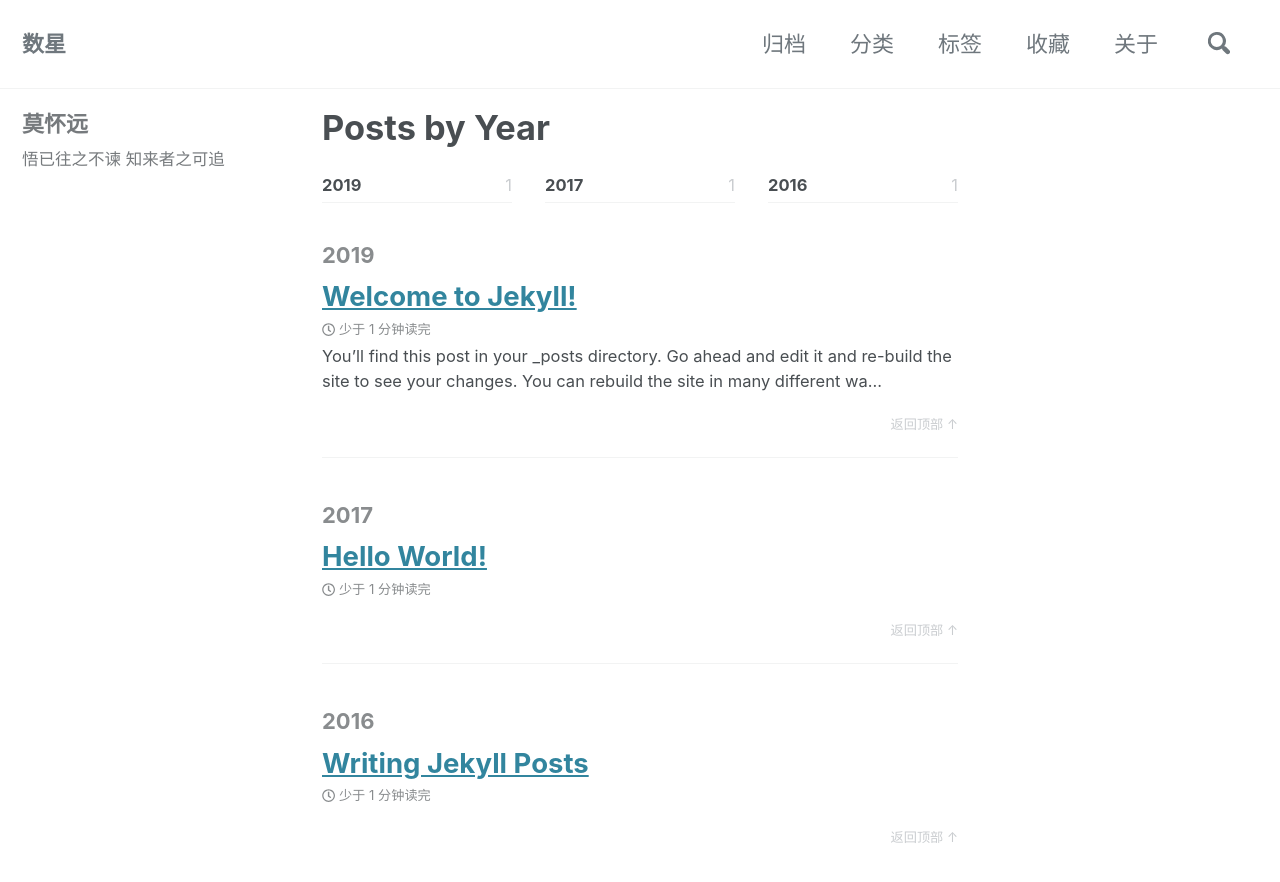
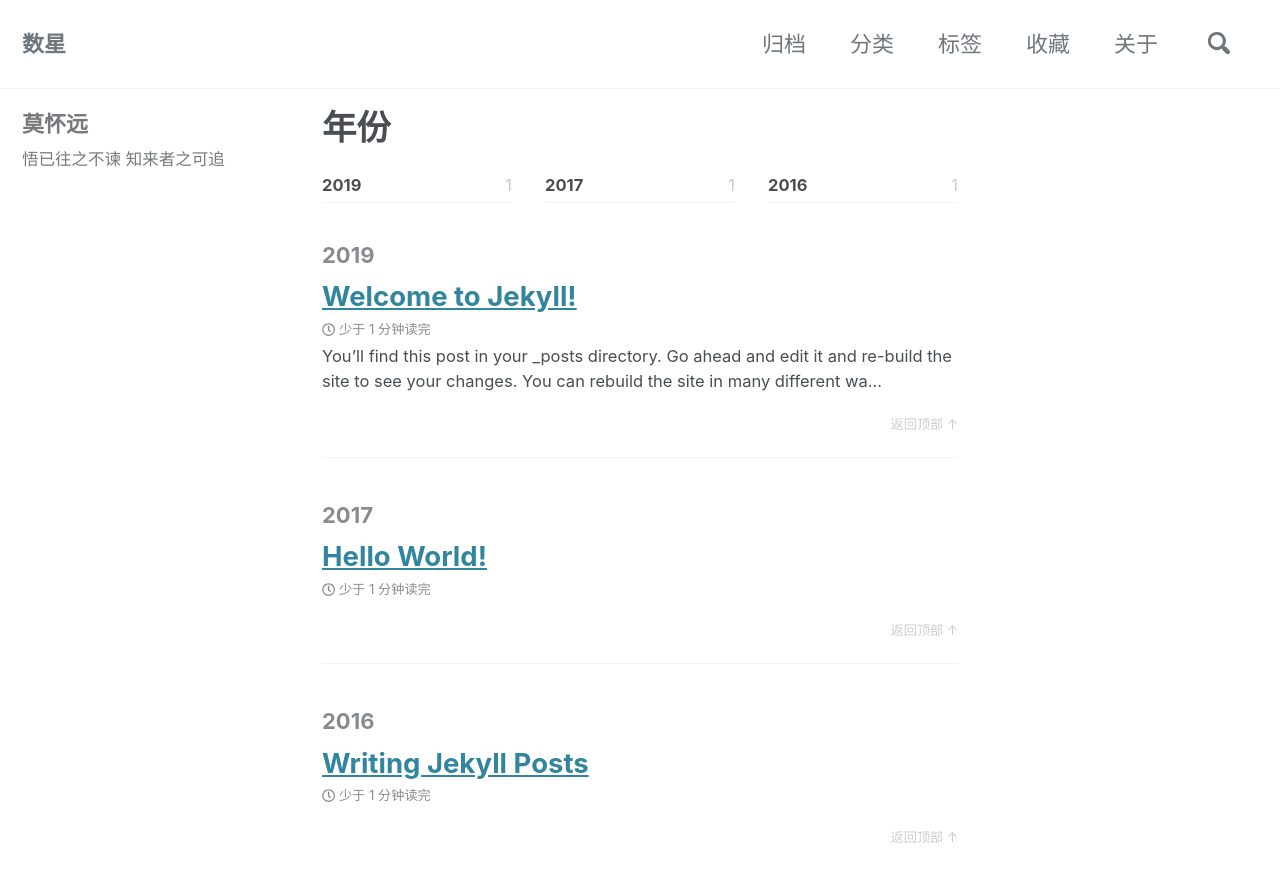
Before and after one commit to kuangyl0212/kuangyl0212.github.io.bak, a Jekyll site: the page built from _pages/year-archive.md, in a window 1280 px wide and 900 px high. Shown: the top 882 px of the window. Built offline with Jekyll 4.4.1, drawn with Linux system fonts in a browser that asks for light colours; cached includes are drawn as plain includes; nearby versions of some CDN libraries.

```diff
--- a/_pages/collection-archive.html
+++ b/_pages/collection-archive.html
@@ -1,6 +1,6 @@
 ---
 layout: archive
-title: "Posts by Collection"
+title: "收藏"
 permalink: /collection-archive/
 author_profile: true
 ---
--- a/_pages/year-archive.md
+++ b/_pages/year-archive.md
@@ -1,5 +1,5 @@
 ---
-title: "Posts by Year"
+title: "年份"
 permalink: /year-archive/
 layout: posts
 author_profile: true
```
Also changed, not shown: _pages/category-archive.md (+1 -1 lines), _pages/tag-archive.md (+1 -1 lines).
